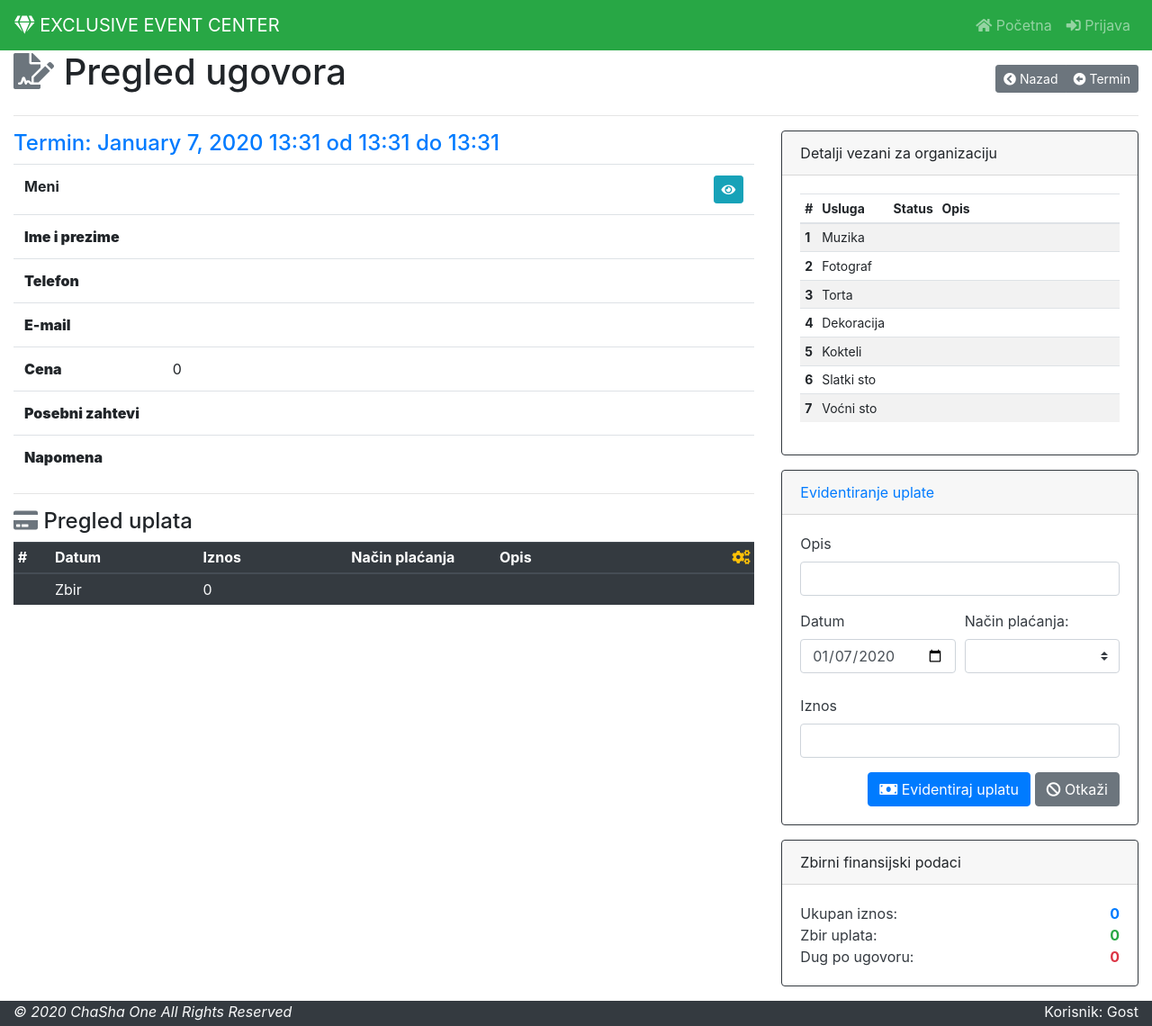
After one commit to chana-chh/rezervacije, a PHP site: template app/views/ugovor/detalj.twig in a window 1280 px wide. The commit adds this page. Shown: the whole page at 90% size. Run offline with PHP 8.4, Linux system fonts and the light colour scheme; the template is opened without the code that fills it, so the values that code supplies are empty; some libraries are stand-ins or nearby versions.

Commit message:
ugovor pregled i uplate

```diff
--- a/app/routes.php
+++ b/app/routes.php
@@ -80,6 +80,9 @@ $app->group('', function () {
     $this->get('/termin/ugovori/izmena/{id}', '\App\Controllers\UgovorController:getUgovorIzmenaTermin')->setName('termin.ugovor.izmena.get');
     $this->post('/termin/ugovori/izmena', '\App\Controllers\UgovorController:postUgovorIzmenaTermin')->setName('termin.ugovor.izmena.post');
     $this->post('/termin/ugovori/brisanje', '\App\Controllers\UgovorController:postUgovorBrisanjeTermin')->setName('termin.ugovor.brisanje');
+    $this->get('/termin/ugovori/detalj/{id}', '\App\Controllers\UgovorController:getUgovorDetaljTermin')->setName('termin.ugovor.detalj.get');
+    $this->post('/termin/ugovori/uplata', '\App\Controllers\UgovorController:postUgovorUplataTermin')->setName('termin.ugovor.uplata');
+
 
     $this->get('/termin/pregled[/{datum}]', '\App\Controllers\TerminController:getTerminPregled')->setName('termin.pregled.get');
     $this->get('/termin/detalj[/{id}]', '\App\Controllers\TerminController:getTerminDetalj')->setName('termin.detalj.get');
--- a/app/views/termin/detalj.twig
+++ b/app/views/termin/detalj.twig
@@ -186,7 +186,7 @@ naslov %}
           <div class="btn-group btn-group-sm">
             <a
               class="btn btn-success"
-              href="{{ path_for('ugovor.detalj', { id: ugovor.id }) }}"
+              href="{{ path_for('termin.ugovor.detalj.get', { id: ugovor.id }) }}"
               title="Detaljni pregled odabranog ugovora"
             >
               <i class="fas fa-eye"></i>
--- /dev/null
+++ b/app/views/ugovor/detalj.twig
@@ -0,0 +1,380 @@
+{% extends "templates/app.twig" %}
+{% block naslov %}
+<div class="row">
+  <div class="col">
+    <h1>
+	  <i class="fas fa-file-signature text-secondary"></i>
+	  Pregled ugovora
+	  <strong class="text-info">{{ ugovor.broj_ugovora }}</strong>
+    </h1>
+  </div>
+  <div class="col text-right pt-3">
+    <div class="btn-group btn-group-sm">
+      <button type="button" class="btn btn-secondary" onclick="window.history.back();" title="Povratak na prethodnu stranu"><i
+          class="fas fa-chevron-circle-left"></i> Nazad</button>
+      <a
+        href="{{ path_for('termin.detalj.get', { id: ugovor.termin_id }) }}"
+        class="btn btn-secondary"
+        ><i class="fas fa-arrow-alt-circle-left"></i> Termin</a
+      >
+    </div>
+  </div>
+</div>
+<hr />
+{% endblock naslov %}
+{% block sadrzaj %}
+<h4 class="text-primary">
+	Termin: {{ugovor.termin().datum|date()}} od {{ ugovor.termin.pocetak|date("H:i") }} do {{ ugovor.termin.kraj|date("H:i") }}
+</h4>
+<table class="table mb-0">
+	<tr>
+		<th class="w-20">Meni</th>
+		<td class="w-70">{{ ugovor.meni.naziv }}</td>
+		<td class="w-10 text-right">
+			<a
+				class="btn btn-info btn-sm"
+				href="{{ path_for('meni.detalj', { id: ugovor.meni.id }) }}"
+				title="Detaljni pregled odabranog menija"
+			>
+				<i class="fas fa-eye"></i>
+			</a
+
+		</td>
+	</tr>
+	<tr>
+		<th><strong>Ime i prezime</strong></th>
+		<td>{{ ugovor.punoIme() }}</td>
+		<td></td>
+	</tr>
+	<tr>
+		<th><strong>Telefon</strong></th>
+		<td>{{ ugovor.telefon }}</td>
+		<td></td>
+	</tr>
+	<tr>
+		<th><strong>E-mail</strong></th>
+		<td>
+			<a href="mailto:{{ ugovor.email }}">
+				{{ ugovor.email }}</td>
+			</a>
+		<td></td>
+	</tr>
+	<tr>
+		<th><strong>Cena</strong></th>
+		<td>{{ ugovor.iznos|number_format }}</td>
+		<td></td>
+	</tr>
+	<tr>
+		<th><strong>Posebni zahtevi</strong></th>
+		<td>{{ ugovor.posebni_zahtevi }}</td>
+		<td></td>
+	</tr>
+	<tr>
+		<th><strong>Napomena</strong></th>
+		<td>{{ ugovor.napomena }}</td>
+		<td></td>
+	</tr>
+</table>
+
+<hr>
+
+<div class="row">
+	<div class="col">
+    	<h4>
+			<i class="fas fa-credit-card text-secondary"></i>
+			Pregled uplata
+		</h4>
+	</div>
+	{#}
+	<div class="col text-right">
+		<button
+			class="btn btn-primary btn-sm otvori-uplatu"
+			data-toggle="modal"
+			data-target="#uplataModal"
+			data-id="{{ ugovor.id }}"
+			title="Evidetiranje uplate"
+		>
+			<i class="fas fa-money-bill"></i>
+			Evidetiranje uplate
+		</button>
+	</div>
+	#}
+</div>
+<div class="row">
+    <div class="col">
+        <table class="table table-sm table-striped">
+          <thead class="thead-dark">
+            <tr>
+              <th class="w-5">#</th>
+              <th class="w-20">Datum</th>
+              <th class="w-20">Iznos</th>
+              <th class="w-20">Način plaćanja</th>
+              <th class="w-20">Opis</th>
+              <th class="w-15 text-right text-warning">
+				  <i class="fas fa-cogs"></i>
+			  </th>
+            </tr>
+          </thead>
+          <tbody>
+            {% for uplata in ugovor.uplate %}
+            <tr>
+              <th>{{ loop.index }}</th>
+              <td><strong>{{ uplata.datum|date }}</strong></td>
+              <td>{{ uplata.iznos|number_format }}</td>
+              <td>{{ uplata.nacin_placanja }}</td>
+			  <td>{{ uplata.opis }}</td>
+			  <td class="text-right">
+				<div class="btn-group btn-group-sm">
+					<a href="" class="btn btn-warning">
+						<i class="fas fa-edit"></i>
+					</a>
+					<a href="" class="btn btn-danger">
+						<i class="fas fa-trash"></i>
+					</a>
+				</div>
+			  </td>
+            </tr>
+            {% endfor %}
+		  </tbody>
+		  <tfoot>
+			<tr class="bg-dark text-light">
+              <th></th>
+              <td>Zbir</td>
+              <td>{{ ugovor.uplateSuma()|number_format }}</td>
+              <td></td>
+			  <td></td>
+			  <td></td>
+            </tr>
+		  </tfoot>
+        </table>
+      </div>
+</div>
+
+{# Modal za evidentiranje uplate
+<div id="uplataModal" class="modal fade" tabindex="-1" role="dialog">
+<div class="modal-dialog" role="document">
+	<div class="modal-content">
+	<div class="modal-header">
+		<h5 class="modal-title text-danger">Evidentiraj uplatu</h5>
+		<button type="button" class="close" data-dismiss="modal" aria-label="Close">
+		<span aria-hidden="true">&times;</span>
+		</button>
+	</div>
+	<div class="modal-body">
+		<form id="uplata-forma" action="{{ path_for('ugovor.uplata') }}" method="POST">
+		{{ csrf|raw }}
+		<input type="hidden" id="idUgovora" name="idUgovora">
+		<div class="form-group">
+			<label for="opis">Opis</label>
+			<input type="text" class="form-control" name="opis" id="opis" aria-describedby="opis">
+		</div>
+		<div class="form-group">
+			<label for="datum">Datum</label>
+			<input name="datum" type="date" id="datum" class="form-control" value="{{ datum }}" />
+			<small class="form-text{{ errors.datum[0] ? ' is-invalid' : '' }}">{{errors.datum[0]}}</small>
+		</div>
+		<div class="form-group">
+			<label for="iznos">Iznos</label>
+			<input type="number" class="form-control" name="iznos" id="iznos" min="0" step="0.01">
+		</div>
+		<div class="form-group">
+			<label for="nacin_placanja">Način plaćanja:</label>
+			<select class="custom-select mb-2" name="nacin_placanja" id="nacin_placanja" class="form-control">
+			<option value=""></option>
+			<option value="gotovina">Gotovina</option>
+			<option value="kartica">Kartica</option>
+			<option value="ček">Ček</option>
+			<option value="faktura">Faktura</option>
+			</select>
+		</div>
+		<hr style="margin-top: 30px;">
+		<div class="row justify-content-end" style="margin-top: 30px; padding: 10px;">
+			<div class="form-group">
+			<a class="btn btn-outline-secondary" data-dismiss="modal">
+				<i class="fas fa-ban"></i>&emsp;Otkaži
+			</a>
+			<button id="btn-brisanje-izmeni" type="submit" class="btn btn-outline-success">
+				<i class="fas fa-plus-square"></i>&emsp;Evidentiraj
+			</button>
+			</div>
+		</div>
+		</form>
+	</div>
+	</div>
+</div>
+</div>
+ Kraj modala za evidentiranje uplate #}
+{% endblock sadrzaj %}
+{% block traka %}
+<div class="card border-dark mb-3">
+    <div class="card-header">
+		Detalji vezani za organizaciju
+	</div>
+    <div class="card-body text-dark">
+      <div class="row">
+      	<div class="col">
+      		<table class="table table-sm table-striped" style="font-size: 0.875rem;">
+      			<thead>
+					<tr>
+						<th class="w-5">#</th>
+						<th class="w-20">Usluga</th>
+						<th class="w-15 text-center">Status</th>
+						<th class="w-60">Opis</th>
+					</tr>
+    			</thead>
+					<tbody>
+					<tr>
+						<th>1</th>
+						<td>Muzika</td>
+						<td class="text-center">
+							{{ (ugovor.muzika_chk == 1) ? '<i class=\"fas fa-check text-success\"></i>' : '' }}
+						</td>
+						<td>{{ ugovor.muzika_opis }}</td>
+					</tr>
+					<tr>
+						<th>2</th>
+						<td>Fotograf</td>
+						<td class="text-center">
+							{{ (ugovor.fotograf_chk == 1) ? '<i class=\"fas fa-check text-success\"></i>' : '' }}
+						</td>
+						<td>{{ ugovor.fotograf_opis }}</td>
+					</tr>
+					<tr>
+						<th>3</th>
+						<td>Torta</td>
+						<td class="text-center">
+							{{ (ugovor.torta_chk == 1) ? '<i class=\"fas fa-check text-success\"></i>' : '' }}
+						</td>
+						<td>{{ ugovor.torta_opis }}</td>
+					</tr>
+					<tr>
+						<th>4</th>
+						<td>Dekoracija</td>
+						<td class="text-center">
+							{{ (ugovor.dekoracija_chk == 1) ? '<i class=\"fas fa-check text-success\"></i>' : '' }}
+						</td>
+						<td>{{ ugovor.dekoracija_opis }}</td>
+					</tr>
+					<tr>
+						<th>5</th>
+						<td>Kokteli</td>
+						<td class="text-center">
+							{{ (ugovor.kokteli_chk == 1) ? '<i class=\"fas fa-check text-success\"></i>' : '' }}
+						</td>
+						<td>{{ ugovor.kokteli_opis }}</td>
+					</tr>
+					<tr>
+						<th>6</th>
+						<td>Slatki sto</td>
+						<td class="text-center">
+							{{ (ugovor.slatki_sto_chk == 1) ? '<i class=\"fas fa-check text-success\"></i>' : '' }}
+						</td>
+						<td>{{ ugovor.slatki_sto_opis }}</td>
+					</tr>
+					<tr>
+						<th>7</th>
+						<td>Voćni sto</td>
+						<td class="text-center">
+							{{ (ugovor.vocni_sto_chk == 1) ? '<i class=\"fas fa-check text-success\"></i>' : '' }}
+						</td>
+						<td>{{ ugovor.vocni_sto_opis }}</td>
+					</tr>
+					</tbody>
+  				</table>
+  			</div>
+  		</div>
+	</div>
+</div>
+
+<div class="card border-dark mb-3">
+	<div class="card-header text-primary">
+		Evidentiranje uplate
+	</div>
+	<div class="card-body text-dark">
+		<form id="uplata-forma" action="{{ path_for('termin.ugovor.uplata') }}" method="POST">
+			{{ csrf|raw }}
+			<input type="hidden" id="idUgovora" name="ugovor_id" value="{{ ugovor.id }}">
+			<div class="form-row">
+				<div class="col form-group">
+					<label for="opis">Opis</label>
+					<input type="text" class="form-control" name="opis" id="opis" required>
+				</div>
+			</div>
+			<div class="form-row">
+				<div class="col form-group">
+					<label for="datum">Datum</label>
+					<input name="datum" type="date" id="datum" class="form-control" value="{{ old.datum ? : 'now'|date('Y-m-d') }}">
+				</div>
+				<div class="col form-group">
+					<label for="nacin_placanja">Način plaćanja:</label>
+					<select class="custom-select mb-2" name="nacin_placanja" id="nacin_placanja">
+					<option value=""></option>
+					<option value="gotovina">Gotovina</option>
+					<option value="kartica">Kartica</option>
+					<option value="ček">Ček</option>
+					<option value="faktura">Faktura</option>
+					</select>
+				</div>
+			</div>
+			<div class="form-row">
+				<div class="col form-group">
+					<label for="iznos">Iznos</label>
+					<input type="number" class="form-control" name="iznos" id="iznos" min="0" step="0.01">
+				</div>
+			</div>
+			<div class="form-row">
+				<div class="col form-group text-right mb-0">
+					<button type="submit" class="btn btn-primary">
+						<i class="fas fa-money-bill"></i> Evidentiraj uplatu
+					</button>
+					<button type="reset" class="btn btn-secondary">
+						<i class="fas fa-ban"></i> Otkaži
+					</button>
+				</div>
+			</div>
+		</form>
+	</div>
+</div>
+
+<div class="card border-dark mb-3">
+	<div class="card-header">
+		Zbirni finansijski podaci
+	</div>
+	<div class="card-body text-dark">
+		<div class="row">
+			<div class="col-lg-6">
+				Ukupan iznos:
+			</div>
+			<div class="col-lg-6 text-primary text-right">
+				<strong>{{ ugovor.iznos|number_format }}</strong>
+			</div>
+		</div>
+		<div class="row">
+			<div class="col-lg-6">
+				Zbir uplata:
+			</div>
+			<div class="col-lg-6 text-success text-right">
+				<strong>{{ ugovor.uplateSuma()|number_format }}</strong>
+			</div>
+		</div>
+		<div class="row">
+			<div class="col-lg-6">
+				Dug po ugovoru:
+			</div>
+			<div class="col-lg-6 text-danger text-right">
+				<strong>{{ ugovor.uplateDug()|number_format }}</strong>
+			</div>
+		</div>
+	</div>
+</div>
+{% endblock traka %}
+{% block skripta %}
+  <script>
+    $(document).ready(function () {
+      $(document).on('click', '.otvori-uplatu', function () {
+       var id = $(this).data("id");
+        $('#idUgovora').val(id);
+      });
+    });
+  </script>
+{% endblock skripta %}
```
Also changed, not shown: app/Controllers/UgovorController.php (+46 -0 lines), app/views/ugovor/izmena.twig (+7 -5 lines), 1 other file.
